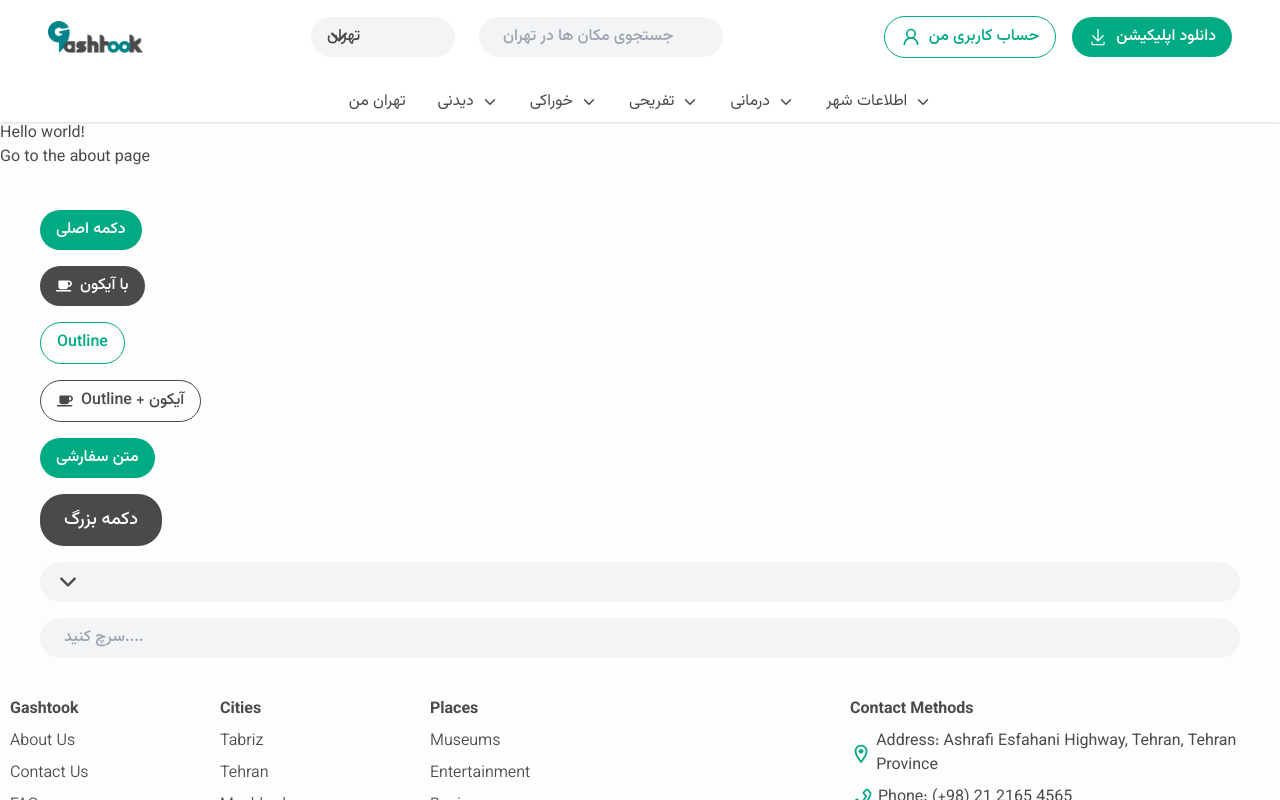
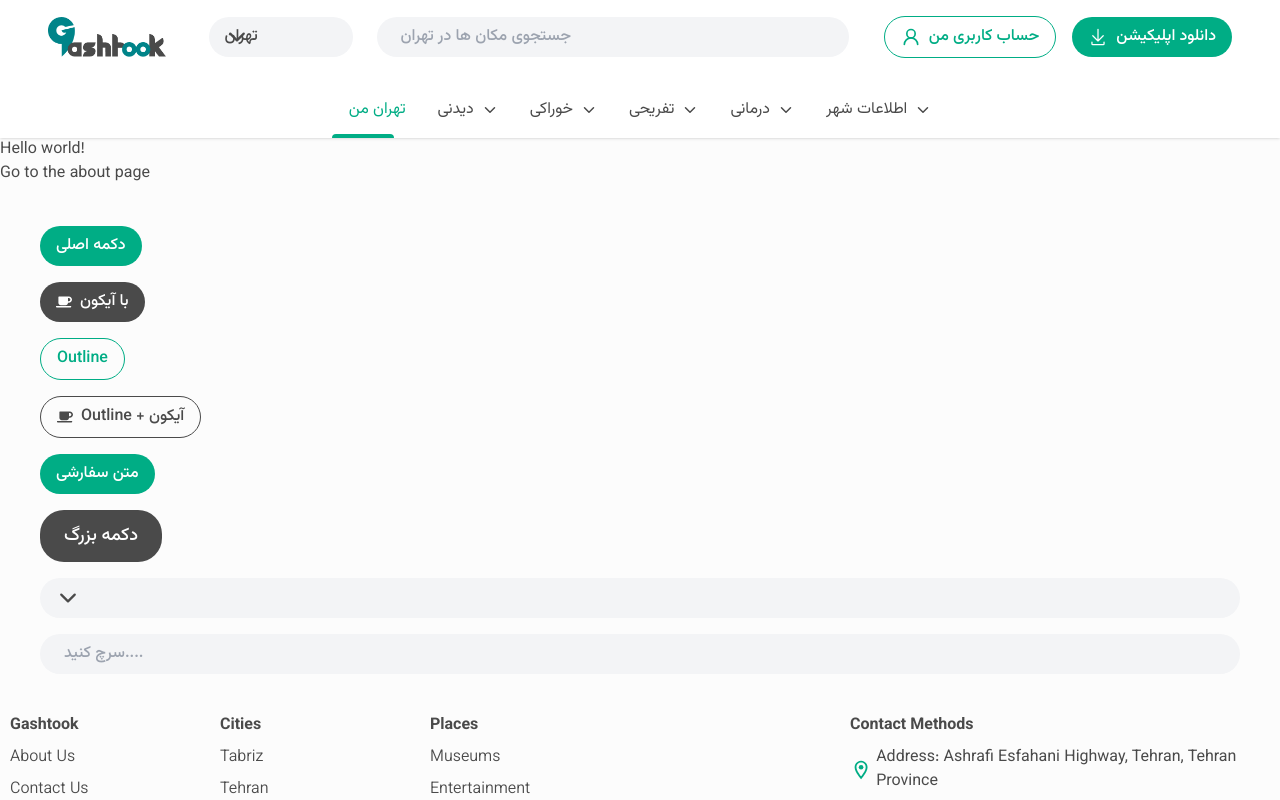
Before and after one commit to DevPlatformTeam/gashtook, a Next.js app: page /en in a window 1280 px wide. Shown: the top 800 px of the page. Built offline with nearby package versions, Linux system fonts and the light colour scheme.

Commit message:
refactor: Consolidate CSS, update dependencies, and improve component structure
chore: [ADD] install autoprefixer package

feat: [UPDATE] header component for mobile size

```diff
--- a/package.json
+++ b/package.json
@@ -12,6 +12,7 @@
   },
   "dependencies": {
     "@next/swc-win32-x64-msvc": "^15.1.6",
+    "autoprefixer": "^10.4.20",
     "clsx": "^2.1.1",
     "next": "14.2.20",
     "next-intl": "^3.26.3",
--- a/src/app/[locale]/globals.css
+++ b/src/app/[locale]/globals.css
@@ -3,11 +3,12 @@
 @tailwind utilities;
 
 :root {
-  --background: #fdfdfd;
-  --foreground: #4a4a4a;
-  --primary: #00ab84;
-  --secondary: #4a4a4a;
-  --third: #ffffff;
+  --background: hsl(0, 0%, 99%);
+  --foreground: hsl(0, 0%, 29%);
+  --primary: hsl(166, 100%, 34%);
+  --primary-fade: hsla(166, 100%, 34%, 0.3);
+  --secondary: hsl(0, 0%, 29%);
+  --third: hsl(0, 0%, 100%);
 }
 
 body {
@@ -15,7 +16,34 @@ body {
   background: var(--background);
 }
 
-.inset-block-card-btn {
-  inset-inline-end: 1rem;
-  inset-block-end: 2.5rem;
+body,
+.scroll {
+  --sb-track-color: #d2d2d2;
+  --sb-thumb-color: var(--primary);
+  --sb-size: 4px;
 }
+
+body::-webkit-scrollbar,
+.scroll::-webkit-scrollbar {
+  width: var(--sb-size);
+  height: var(--sb-size);
+}
+
+body::-webkit-scrollbar-track,
+.scroll::-webkit-scrollbar-track {
+  background: var(--sb-track-color);
+  border-radius: 5px;
+}
+
+body::-webkit-scrollbar-thumb,
+.scroll::-webkit-scrollbar-thumb {
+  background: var(--sb-thumb-color);
+  border-radius: 5px;
+}
+
+@supports not selector(::-webkit-scrollbar) {
+  body,
+  .scroll {
+    scrollbar-color: var(--sb-thumb-color) var(--sb-track-color);
+  }
+}
--- a/src/app/[locale]/page.tsx
+++ b/src/app/[locale]/page.tsx
@@ -4,7 +4,7 @@ import { FaCoffee } from "react-icons/fa";
 import Button from "@/components/Button/Button";
 import { notFound } from "next/navigation";
 import SelectOptionComponent from "@/components/Select-option/SelectOption.component";
-import SearchInputComponents from "@/components/Search-comments/SearchInput.components";
+import SearchInputComponents from "@/components/search-input/SearchInput.component";
 
 export default function HomePage({
   params: { locale },
--- a/src/app/globals.css
+++ /dev/null
@@ -1,49 +0,0 @@
-@tailwind base;
-@tailwind components;
-@tailwind utilities;
-
-:root {
-  --background: hsl(0, 0%, 99%);
-  --foreground: hsl(0, 0%, 29%);
-  --primary: hsl(166, 100%, 34%);
-  --primary-fade: hsla(166, 100%, 34%, 0.3);
-  --secondary: hsl(0, 0%, 29%);
-  --third: hsl(0, 0%, 100%);
-}
-
-body {
-  color: var(--foreground);
-  background: var(--background);
-}
-
-body,
-.scroll {
-  --sb-track-color: #d2d2d2;
-  --sb-thumb-color: var(--primary);
-  --sb-size: 4px;
-}
-
-body::-webkit-scrollbar,
-.scroll::-webkit-scrollbar {
-  width: var(--sb-size);
-  height: var(--sb-size);
-}
-
-body::-webkit-scrollbar-track,
-.scroll::-webkit-scrollbar-track {
-  background: var(--sb-track-color);
-  border-radius: 5px;
-}
-
-body::-webkit-scrollbar-thumb,
-.scroll::-webkit-scrollbar-thumb {
-  background: var(--sb-thumb-color);
-  border-radius: 5px;
-}
-
-@supports not selector(::-webkit-scrollbar) {
-  body,
-  .scroll {
-    scrollbar-color: var(--sb-thumb-color) var(--sb-track-color);
-  }
-}
--- a/src/components/Header/Header.component.tsx
+++ b/src/components/Header/Header.component.tsx
@@ -1,29 +1,75 @@
 "use client";
 
-import React, { useState } from "react";
+import React, { useEffect, useState } from "react";
 
 import styles from "./header-component.module.css";
 
-import { IoChevronDown } from "react-icons/io5";
+import { IoChevronDown, IoSearch } from "react-icons/io5";
 
 import Image from "next/image";
+import { usePathname } from "next/navigation";
 
 import logo from "@/assets/images/logo-english-new@2x.png";
+
 import Button from "../Button/Button";
+
 import { GoDownload } from "react-icons/go";
 import { LuUserRound } from "react-icons/lu";
-import SearchInputComponents from "../Search-comments/SearchInput.components";
-import SelectOptionComponent from "../Select-option/SelectOption.component";
+
+import SearchInputComponent from "../search-input/SearchInput.component";
+import SelectOptionComponent from "../select-option/SelectOption.component";
+
+import { HiOutlineMenu } from "react-icons/hi";
 
 export default function HeaderComponent() {
+  const pathname = usePathname();
+
   const [selectedCity, setSelectedCity] = useState<string>("تهران");
+  const [resize, setResize] = useState<number>(0);
+
+
+  useEffect(() => {
+    const handleResize = () => {
+      setResize(window.innerWidth);
+    };
+
+    window.addEventListener("resize", handleResize);
+
+    // Cleanup event listener on unmount
+    return () => {
+      window.removeEventListener("resize", handleResize);
+    };
+  }, []);
+
+  useEffect(() => {
+    const activeElement = document.querySelector(`.${styles.active}`) as HTMLElement | null;
+
+    if (activeElement) {
+      const width = activeElement.offsetWidth;
+      document.documentElement.style.setProperty("--line-li", `${width}px`);
+
+      const leftOffset = activeElement.offsetLeft;
+      document.documentElement.style.setProperty(
+        "--offset-left",
+        `${leftOffset}px`,
+      );
+    }
+  }, [pathname, resize]);
 
   return (
     <header className={styles.header}>
       <div className={`${styles.container} ${styles.headerTop}`}>
+
+        <div className={styles.menu}>
+          <HiOutlineMenu />
+        </div>
         {/* Logo Section */}
         <div className={styles.logo}>
           <Image src={logo} alt="Gashhook Logo" className={styles.logoImage} />
+        </div>
+
+        <div className={styles.mobileSearch}>
+          <IoSearch />
         </div>
 
         {/* Navigation Section */}
@@ -38,7 +84,7 @@ export default function HeaderComponent() {
               { id: "2", value: "مشهد" },
             ]}
           />
-          <SearchInputComponents
+          <SearchInputComponent
             id="search-header"
             placeholder="جستجوی مکان ها در تهران"
           />
@@ -62,7 +108,7 @@ export default function HeaderComponent() {
 
       {/* Menu Section */}
       <nav className={styles.navMenu}>
-        <button>تهران من</button>
+        <button className={styles.active}>تهران من</button>
         <button>
           دیدنی
           <IoChevronDown />
--- a/src/components/Header/header-component.module.css
+++ b/src/components/Header/header-component.module.css
@@ -1,15 +1,19 @@
 /* header.module.css */
 .header {
-  @apply bg-third pt-4 shadow;
+  @apply bg-third py-4 md:pb-0 shadow;
 
   .container {
-    @apply mx-auto flex items-center justify-between px-12;
+    @apply mx-auto flex items-center justify-between px-4 md:px-12;
+
+    .menu {
+      @apply flex items-center justify-center text-4xl md:hidden hover:text-primary active:scale-90 transition-all cursor-pointer;
+    }
 
     .logo {
       @apply flex items-center;
 
       img {
-        @apply h-8 w-auto mr-2;
+        @apply size-10 w-auto mr-2;
       }
 
       span {
@@ -17,40 +21,45 @@
       }
     }
 
+    .mobileSearch {
+      @apply text-4xl md:hidden flex-center hover:text-primary active:scale-90 transition-all cursor-pointer;
+    }
+
     .search {
-      @apply flex items-center justify-center gap-6 grow;
+      @apply hidden md:flex-center gap-6 grow;
 
       & > div:nth-child(2) {
-        @apply w-1/3;
+        @apply w-2/3;
       }
     }
 
     .actions {
-      @apply flex items-center space-x-4 rtl:space-x-reverse;
+      @apply hidden md:flex items-center space-x-4 rtl:space-x-reverse;
 
-      .download {
-        @apply bg-green-500 text-white px-4 py-2 rounded-full flex items-center space-x-2 rtl:space-x-reverse;
-
-        svg {
-          @apply w-5 h-5;
-        }
-      }
-
-      .account {
-        @apply text-gray-600 flex items-center;
-
-        svg {
-          @apply w-5 h-5 ml-1;
-        }
-      }
     }
   }
 
   .navMenu {
-    @apply flex items-center justify-center gap-8 py-2 mt-6;
+    @apply relative hidden md:flex items-center justify-center gap-8 py-4 mt-6;
+
+    &::before {
+      position: absolute;
+      content: "";
+      background-color: var(--primary);
+      border-radius: 999rem 999rem 0 0;
+      width: var(--line-li);
+      height: 0.25rem;
+      bottom: 0;
+      left: var(--offset-left);
+      transition: all 0.5s ease;
+    }
+
+    .active {
+      @apply text-primary;
+    }
 
     button {
-      @apply flex items-center gap-2 hover:text-gray-800;
+      @apply flex items-center gap-2 hover:text-primary hover:font-bold transition-all duration-300;
     }
   }
 }
--- a/src/components/search-comments/SearchInput.components.tsx
+++ b/src/components/search-input/SearchInput.component.tsx
@@ -12,7 +12,7 @@ type Props = {
   placeholder: string;
 };
 
-export default function SearchInputComponents({
+export default function SearchInputComponent({
   id,
   label,
   placeholder,
--- a/src/components/select-option/SelectOption.component.tsx
+++ b/src/components/select-option/SelectOption.component.tsx
@@ -5,7 +5,6 @@ import React, {
   useState,
   useCallback,
   useRef,
-  useEffect,
 } from "react";
 
 import styles from "./select-option.module.css";
@@ -40,12 +39,10 @@ const SelectOptionComponent = React.memo(
     const [searchTerm, setSearchTerm] = useState("");
     const ref = useRef<HTMLInputElement>(null);
 
-    // تابع برای پاک کردن مقدار ورودی
     const handleClear = useCallback(() => {
       setSearchTerm("");
     }, []);
 
-    // تابع انتخاب مقدار از لیست
     const handleSelect = useCallback(
       (item: { id: string | number; value: string }) => {
         setSearchTerm(item.value);
@@ -54,7 +51,6 @@ const SelectOptionComponent = React.memo(
       [],
     );
 
-    // تغییر وضعیت فوکوس
     const handleClickIcon = () => {
       if (ref.current) {
         if (document.activeElement === ref.current) {
@@ -110,5 +106,4 @@ const SelectOptionComponent = React.memo(
 );
 
 SelectOptionComponent.displayName = "SelectOptionComponent";
-
 export default SelectOptionComponent;
```
Also changed, not shown: src/components/search-input/search-input.module.css (renamed from src/components/search-comments/search-input.module.css), 2 other files (tests, documents, lock files or other folders).
